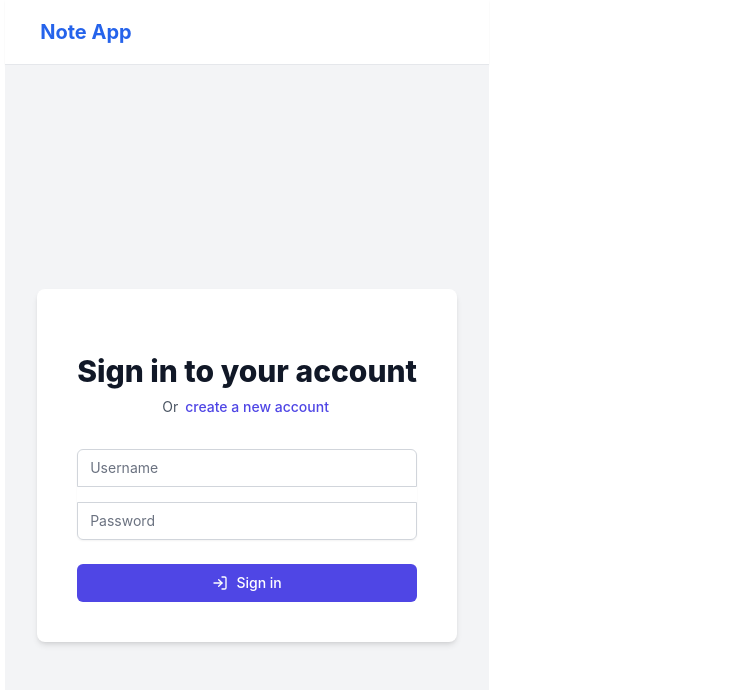
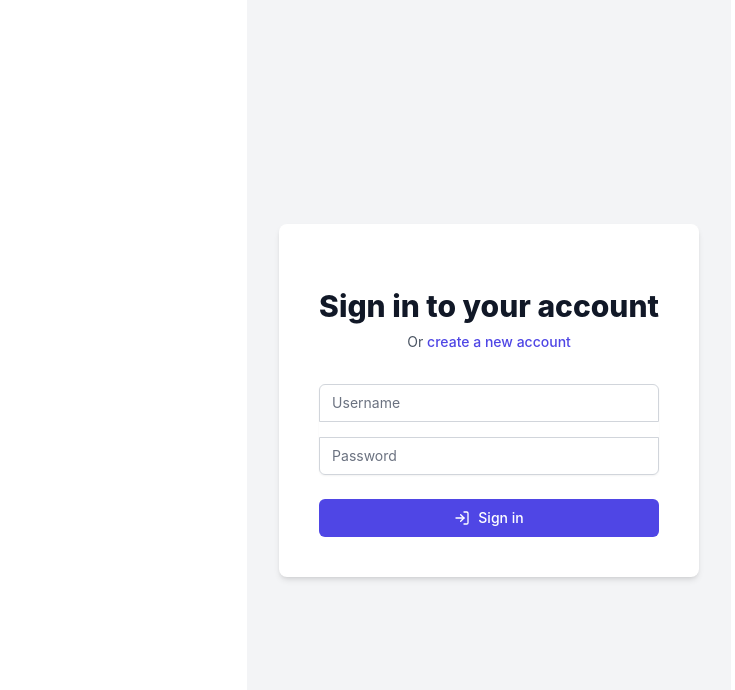
Before and after one commit to longchhun09/note-app, a Vue app in the folder frontend/note-app/: page /login in a window 1280 px wide. Shown: the top 690 px of the page, without its empty margins (151-886 px from the left). Built offline with nearby package versions, Linux system fonts and the light colour scheme; the HTML template or start-up script is replaced by a standard one.

Commit message:
feat(fe): enhance RegisterView layout, clean up main.css, and improve note update logic in noteStore

```diff
--- a/frontend/note-app/src/App.vue
+++ b/frontend/note-app/src/App.vue
@@ -2,7 +2,6 @@
 import { RouterLink, RouterView } from 'vue-router'
 import { useAuthStore } from './stores/authStore';
 import { ref, computed, onMounted, onUnmounted } from 'vue';
-
 const authStore = useAuthStore();
 let isAuthenticate = ref(false);
 const isDropdownOpen = ref(false);
@@ -16,24 +15,21 @@ function logOut() {
   authStore.logout();
   isAuthenticate.value = false;
   isDropdownOpen.value = false;
+  window.location.reload();
 }
 
-// Get user initials for avatar
 const userInitials = computed(() => {
   if (!authStore.user || !authStore.user.username) return '?';
 
   const username = authStore.user.username;
   if (username.includes(' ')) {
-    // If name has spaces (first and last name)
     const names = username.split(' ');
     return (names[0][0] + names[names.length - 1][0]).toUpperCase();
   } else {
-    // Otherwise just use first 1-2 characters
     return username.substring(0, 2).toUpperCase();
   }
 });
 
-// Close dropdown when clicking outside
 const handleClickOutside = (event: MouseEvent) => {
   const target = event.target as HTMLElement;
   if (isDropdownOpen.value && !target.closest('.user-dropdown')) {
@@ -51,72 +47,54 @@ onUnmounted(() => {
 </script>
 
 <template>
-  <div class="bg-white w-full min-h-screen flex flex-col">
-    <nav class="bg-white border-b border-gray-200 shadow-sm transition-all duration-300">
-      <div class="max-w-7xl mx-auto px-4 sm:px-6 lg:px-8">
+  <div :class="{ 'home': isAuthenticate }">
+    <div class="w-full min-h-screen flex flex-col">
+      <nav v-if="isAuthenticate" class="border-b border-gray-200 shadow-sm transition-all duration-300">
+        <div class="w-full px-4">
           <div class="flex justify-between h-16">
-          <!-- Logo/Brand -->
             <div class="flex items-center flex-shrink-0">
-            <router-link to="/" class="text-xl font-bold text-blue-600 hover:text-blue-800 transition-colors duration-200">
-              Note App
-            </router-link>
-          </div>
-
-          <!-- Desktop Navigation -->
-          <div class="hidden sm:flex sm:items-center">
-            <template v-if="isAuthenticate">
-              <!-- Nav Links -->
-              <div class="ml-4 flex items-center md:ml-6">
               <router-link to="/"
                 class="px-3 py-2 rounded-md text-sm font-medium text-gray-600 hover:text-gray-900 hover:bg-gray-100 transition-all duration-200">
                 Home
               </router-link>
+            </div>
 
-                <!-- User Menu Dropdown -->
+            <div class="hidden sm:flex sm:items-center">
+              <template v-if="isAuthenticate">
+                <div class="ml-4 flex items-center md:ml-6">
                   <div class="ml-3 relative user-dropdown">
                     <div>
                       <button @click="isDropdownOpen = !isDropdownOpen"
                         class="flex items-center max-w-xs rounded-full text-sm focus:outline-none transition-all duration-150 group"
-                      id="user-menu"
-                      aria-haspopup="true">
-                      <!-- Avatar with Initials -->
-                      <div class="h-9 w-9 rounded-full bg-blue-600 flex items-center justify-center text-white font-medium shadow group-hover:bg-blue-700 transition-colors duration-200">
+                        id="user-menu" aria-haspopup="true">
+                        <div
+                          class="h-9 w-9 rounded-full bg-blue-600 flex items-center justify-center text-white font-medium shadow group-hover:bg-blue-700 transition-colors duration-200">
                           {{ userInitials }}
                         </div>
-                      <!-- Username (Desktop only) -->
-                      <span v-if="authStore.user" class="ml-2 text-gray-700 font-medium hidden lg:block group-hover:text-gray-900">
+                        <span v-if="authStore.user"
+                          class="ml-2 text-gray-700 font-medium hidden lg:block group-hover:text-gray-900">
                           {{ authStore.user.username }}
                         </span>
-                      <!-- Dropdown Arrow -->
                         <svg class="ml-1 h-5 w-5 text-gray-400 group-hover:text-gray-600"
                           xmlns="http://www.w3.org/2000/svg" viewBox="0 0 20 20" fill="currentColor">
-                        <path fill-rule="evenodd" d="M5.293 7.293a1 1 0 011.414 0L10 10.586l3.293-3.293a1 1 0 111.414 1.414l-4 4a1 1 0 01-1.414 0l-4-4a1 1 0 010-1.414z" clip-rule="evenodd" />
+                          <path fill-rule="evenodd"
+                            d="M5.293 7.293a1 1 0 011.414 0L10 10.586l3.293-3.293a1 1 0 111.414 1.414l-4 4a1 1 0 01-1.414 0l-4-4a1 1 0 010-1.414z"
+                            clip-rule="evenodd" />
                         </svg>
                       </button>
                     </div>
 
-                  <!-- Dropdown Menu -->
-                  <transition
-                    enter-active-class="transition ease-out duration-100"
-                    enter-from-class="transform opacity-0 scale-95"
-                    enter-to-class="transform opacity-100 scale-100"
+                    <transition enter-active-class="transition ease-out duration-100"
+                      enter-from-class="transform opacity-0 scale-95" enter-to-class="transform opacity-100 scale-100"
                       leave-active-class="transition ease-in duration-75"
-                    leave-from-class="transform opacity-100 scale-100"
-                    leave-to-class="transform opacity-0 scale-95">
+                      leave-from-class="transform opacity-100 scale-100" leave-to-class="transform opacity-0 scale-95">
                       <div v-if="isDropdownOpen"
                         class="origin-top-right absolute right-0 mt-2 w-48 rounded-md shadow-lg py-1 bg-white ring-1 ring-black ring-opacity-5 z-50"
-                      role="menu"
-                      aria-orientation="vertical"
-                      aria-labelledby="user-menu">
+                        role="menu" aria-orientation="vertical" aria-labelledby="user-menu">
                         <router-link to="/profile"
                           class="block px-4 py-2 text-sm text-gray-700 hover:bg-gray-100 transition-colors duration-150"
                           role="menuitem">
                           Your Profile
-                      </router-link>
-                      <router-link to="/settings"
-                        class="block px-4 py-2 text-sm text-gray-700 hover:bg-gray-100 transition-colors duration-150"
-                        role="menuitem">
-                        Settings
                         </router-link>
                         <a @click="logOut"
                           class="block px-4 py-2 text-sm text-gray-700 hover:bg-gray-100 hover:text-red-600 cursor-pointer transition-colors duration-150"
@@ -130,19 +108,17 @@ onUnmounted(() => {
               </template>
             </div>
 
-          <!-- Mobile menu button -->
             <div class="flex items-center sm:hidden">
-            <button v-if="isAuthenticate"
-              @click="isMobileMenuOpen = !isMobileMenuOpen"
+              <button v-if="isAuthenticate" @click="isMobileMenuOpen = !isMobileMenuOpen"
                 class="inline-flex items-center justify-center p-2 rounded-md text-gray-500 hover:text-gray-700 hover:bg-gray-100 focus:outline-none transition-colors duration-150"
                 aria-expanded="false">
                 <span class="sr-only">Open main menu</span>
-              <!-- Icon when menu is closed -->
-              <svg v-if="!isMobileMenuOpen" class="block h-6 w-6" fill="none" viewBox="0 0 24 24" stroke="currentColor" aria-hidden="true">
+                <svg v-if="!isMobileMenuOpen" class="block h-6 w-6" fill="none" viewBox="0 0 24 24"
+                  stroke="currentColor" aria-hidden="true">
                   <path stroke-linecap="round" stroke-linejoin="round" stroke-width="2" d="M4 6h16M4 12h16M4 18h16" />
                 </svg>
-              <!-- Icon when menu is open -->
-              <svg v-if="isMobileMenuOpen" class="block h-6 w-6" fill="none" viewBox="0 0 24 24" stroke="currentColor" aria-hidden="true">
+                <svg v-if="isMobileMenuOpen" class="block h-6 w-6" fill="none" viewBox="0 0 24 24" stroke="currentColor"
+                  aria-hidden="true">
                   <path stroke-linecap="round" stroke-linejoin="round" stroke-width="2" d="M6 18L18 6M6 6l12 12" />
                 </svg>
               </button>
@@ -150,15 +126,9 @@ onUnmounted(() => {
           </div>
         </div>
 
-      <!-- Mobile menu -->
-      <transition
-        enter-active-class="transition-all duration-300 ease-out"
-        enter-from-class="opacity-0 max-h-0"
-        enter-to-class="opacity-100 max-h-64"
-        leave-active-class="transition-all duration-200 ease-in"
-        leave-from-class="opacity-100 max-h-64"
-        leave-to-class="opacity-0 max-h-0"
-        >
+        <transition enter-active-class="transition-all duration-300 ease-out" enter-from-class="opacity-0 max-h-0"
+          enter-to-class="opacity-100 max-h-64" leave-active-class="transition-all duration-200 ease-in"
+          leave-from-class="opacity-100 max-h-64" leave-to-class="opacity-0 max-h-0">
           <div v-if="isAuthenticate && isMobileMenuOpen" class="sm:hidden overflow-hidden">
             <div class="pt-2 pb-3 space-y-1">
               <router-link to="/"
@@ -169,12 +139,14 @@ onUnmounted(() => {
             <div class="pt-4 pb-3 border-t border-gray-200">
               <div class="flex items-center px-4">
                 <div class="flex-shrink-0">
-                <div class="h-10 w-10 rounded-full bg-blue-600 flex items-center justify-center text-white font-medium">
+                  <div
+                    class="h-10 w-10 rounded-full bg-blue-600 flex items-center justify-center text-white font-medium">
                     {{ userInitials }}
                   </div>
                 </div>
                 <div class="ml-3">
-                <div v-if="authStore.user" class="text-base font-medium text-gray-800">{{ authStore.user.username }}</div>
+                  <div v-if="authStore.user" class="text-base font-medium text-gray-800">{{ authStore.user.username }}
+                  </div>
                 </div>
               </div>
               <div class="mt-3 space-y-1">
@@ -196,8 +168,10 @@ onUnmounted(() => {
         </transition>
       </nav>
 
-    <main class="flex-1">
+      <main :class="{ 'flex-1': isAuthenticate }">
         <RouterView />
       </main>
     </div>
+  </div>
+
 </template>
--- a/frontend/note-app/src/assets/main.css
+++ b/frontend/note-app/src/assets/main.css
@@ -6,22 +6,7 @@
 
 #app {
   margin: 0 auto;
-  padding: 2rem;
   font-weight: normal;
-}
-
-a,
-.green {
-  text-decoration: none;
-  color: hsla(160, 100%, 37%, 1);
-  transition: 0.4s;
-  padding: 3px;
-}
-
-@media (hover: hover) {
-  a:hover {
-    background-color: hsla(160, 100%, 37%, 0.2);
-  }
 }
 
 @media (min-width: 1024px) {
@@ -30,9 +15,8 @@ a,
     place-items: center;
   }
 
-  #app {
+  .home {
     display: grid;
     grid-template-columns: 1fr 1fr;
-    padding: 0 2rem;
   }
 }
--- a/frontend/note-app/src/views/RegisterView.vue
+++ b/frontend/note-app/src/views/RegisterView.vue
@@ -1,5 +1,5 @@
 <template>
-    <div class="min-h-screen flex items-center justify-center bg-gray-100 py-12 px-4 sm:px-6 lg:px-8">
+    <div class="min-h-screen flex items-center justify-center py-12 px-4 sm:px-6 lg:px-8">
         <div class="max-w-md w-full space-y-8 bg-white p-10 rounded-lg shadow-md">
             <div>
                 <h2 class="mt-6 text-center text-3xl font-extrabold text-gray-900">Create an account</h2>
```
Also changed, not shown: frontend/note-app/src/components/notes/ListNote.vue (+18 -29 lines), frontend/note-app/src/stores/noteStore.ts (+13 -3 lines). Lines whose indentation alone changed are shown as unchanged.
